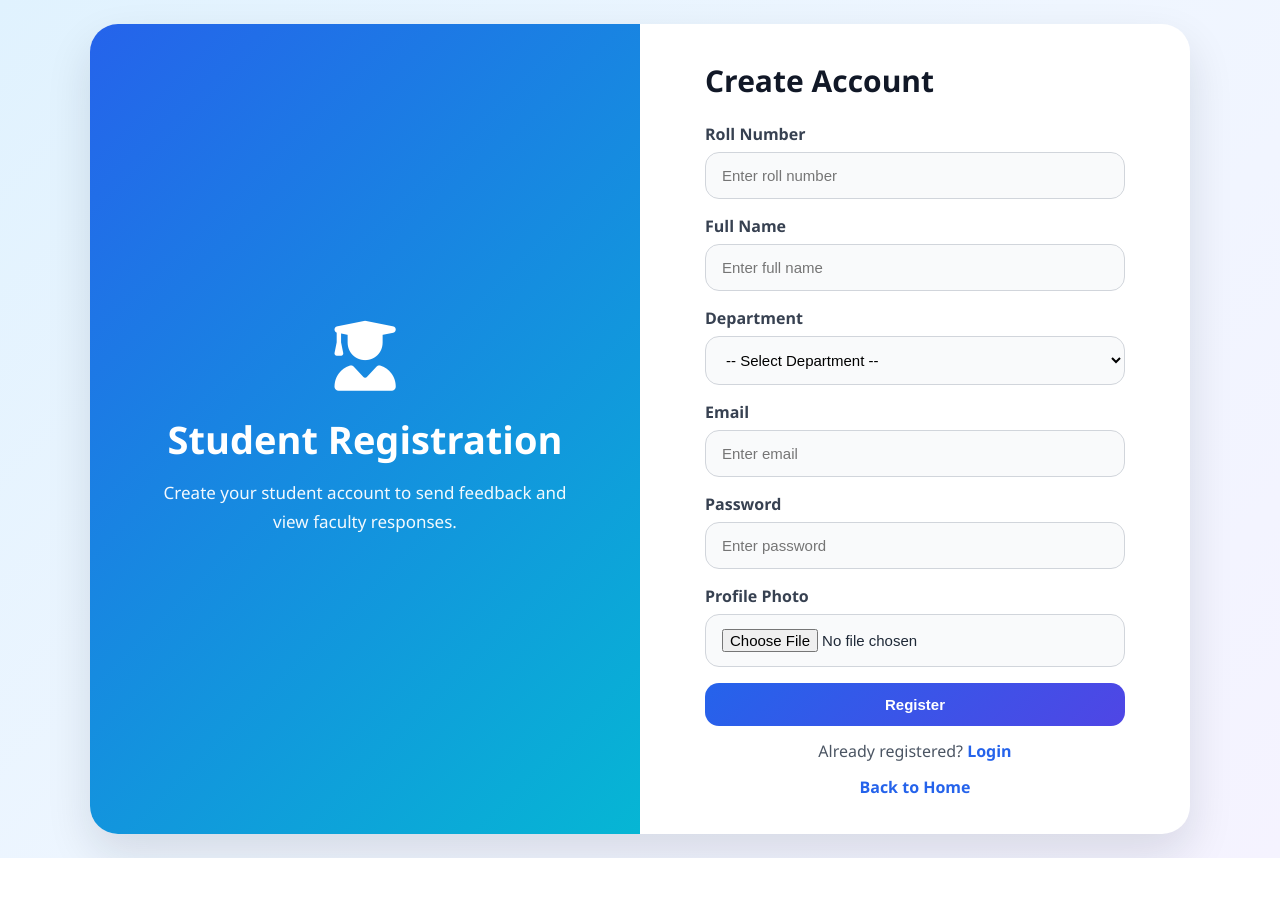
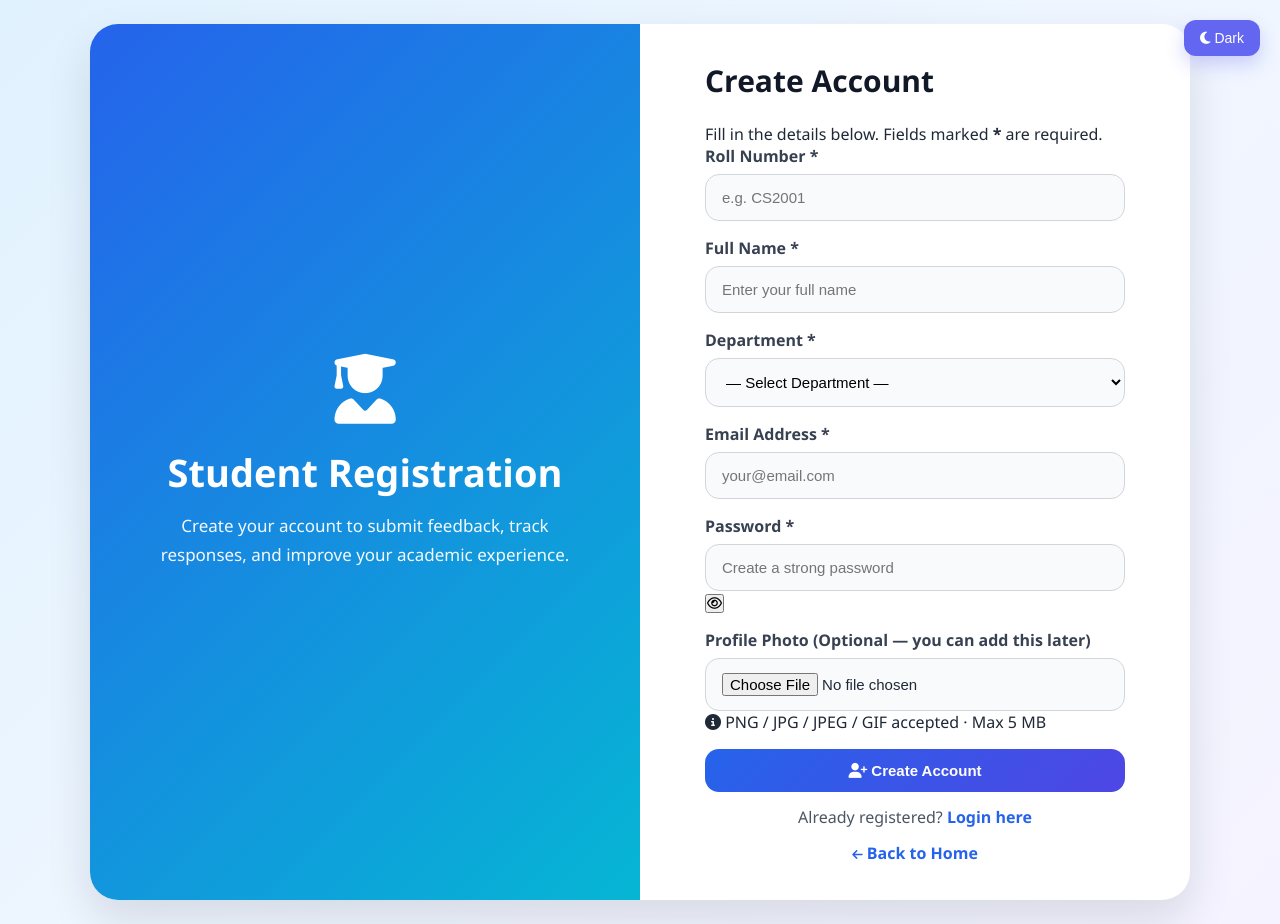
Before and after one commit to Koushindra12/Feedback_System, a Flask app: page /student_register in a window 1280 px wide. Before the commit the page ends 858 px from the top, so only its background shows below. Run offline with Flask 3, Linux system fonts and the light colour scheme.

Commit message:
Enhance student registration form with dark mode
Added a dark mode toggle and enhanced the registration form with additional fields and descriptions.

```diff
--- a/templates/student_register.html
+++ b/templates/student_register.html
@@ -3,47 +3,66 @@
 <head>
   <meta charset="UTF-8">
   <meta name="viewport" content="width=device-width, initial-scale=1.0">
-    <title>Student feedback System | Student Register</title>
+  <meta name="description" content="Student Registration — Create your student account on the Student Feedback System.">
+  <title>Student Feedback System | Student Register</title>
   <link rel="stylesheet" href="{{ url_for('static', filename='style.css') }}">
   <link rel="stylesheet" href="https://cdnjs.cloudflare.com/ajax/libs/font-awesome/6.5.0/css/all.min.css">
 </head>
 <body class="auth-body">
+
+  <!-- Background blobs -->
+  <div class="blob blob-1"></div>
+  <div class="blob blob-2"></div>
+
+  <!-- Dark mode toggle -->
+  <button id="themeToggle" class="theme-btn" aria-label="Toggle dark mode">
+    <i class="fa-solid fa-moon" id="themeIcon"></i>
+    <span id="themeLabel">Dark</span>
+  </button>
+
   <div class="auth-container">
+
+    <!-- Left panel -->
     <div class="auth-left student-gradient">
       <div class="auth-overlay">
         <i class="fa-solid fa-user-graduate auth-big-icon"></i>
         <h1>Student Registration</h1>
-                <p>Create your student account to send feedback and view faculty responses.</p>
+        <p>Create your account to submit feedback, track responses, and improve your academic experience.</p>
       </div>
     </div>
 
+    <!-- Right form panel -->
     <div class="auth-right">
       <div class="auth-form-box">
         <h2>Create Account</h2>
+        <p class="form-sub">Fill in the details below. Fields marked <strong>*</strong> are required.</p>
 
         {% with messages = get_flashed_messages(with_categories=true) %}
           {% if messages %}
             {% for category, message in messages %}
-                      <div class="alert {{ category }}">{{ message }}</div>
+              <div class="alert {{ category }}" role="alert">{{ message }}</div>
             {% endfor %}
           {% endif %}
         {% endwith %}
 
-                <form method="POST" enctype="multipart/form-data">
+        <form method="POST" enctype="multipart/form-data" id="student-register-form" novalidate>
+
           <div class="input-group">
-                        <label>Roll Number</label>
-                        <input type="text" name="roll_no" placeholder="Enter roll number" required>
+            <label for="roll_no">Roll Number <span style="color:var(--error)">*</span></label>
+            <input type="text" id="roll_no" name="roll_no"
+                   placeholder="e.g. CS2001" required autocomplete="off">
           </div>
 
           <div class="input-group">
-                        <label>Full Name</label>
-                        <input type="text" name="name" placeholder="Enter full name" required>
+            <label for="name">Full Name <span style="color:var(--error)">*</span></label>
+            <input type="text" id="name" name="name"
+                   placeholder="Enter your full name" required autocomplete="name">
           </div>
 
           <div class="input-group">
-    <label>Department</label>
-    <select name="department" required>
-        <option value="">-- Select Department --</option>
+            <label for="department">Department <span style="color:var(--error)">*</span></label>
+            <select id="department" name="department" required>
+              <option value="">— Select Department —</option>
               <option value="CSE">CSE</option>
               <option value="Electrical">Electrical</option>
               <option value="Mechanical">Mechanical</option>
@@ -54,27 +73,63 @@
           </div>
 
           <div class="input-group">
-                        <label>Email</label>
-                        <input type="email" name="email" placeholder="Enter email" required>
+            <label for="email">Email Address <span style="color:var(--error)">*</span></label>
+            <input type="email" id="email" name="email"
+                   placeholder="your@email.com" required autocomplete="email">
           </div>
 
           <div class="input-group">
-                        <label>Password</label>
-                        <input type="password" name="password" placeholder="Enter password" required>
+            <label for="password">Password <span style="color:var(--error)">*</span></label>
+            <div class="password-wrapper">
+              <input type="password" id="password" name="password"
+                     placeholder="Create a strong password" required autocomplete="new-password" minlength="6">
+              <button type="button" class="toggle-pw" id="togglePw" aria-label="Show password">
+                <i class="fa-regular fa-eye" id="eyeIcon"></i>
+              </button>
+            </div>
           </div>
 
           <div class="input-group">
-                        <label>Profile Photo</label>
-                        <input type="file" name="profile_photo" accept="image/*">
+            <label for="profile_photo">
+              Profile Photo
+              <span class="optional-label">(Optional — you can add this later)</span>
+            </label>
+            <input type="file" id="profile_photo" name="profile_photo" accept="image/*">
+            <p class="photo-note"><i class="fa-solid fa-circle-info" style="color:var(--primary);"></i> PNG / JPG / JPEG / GIF accepted · Max 5 MB</p>
           </div>
 
-                    <button type="submit" class="btn full-btn">Register</button>
+          <button type="submit" class="btn full-btn" id="register-submit-btn">
+            <i class="fa-solid fa-user-plus"></i> Create Account
+          </button>
         </form>
 
-                <p class="switch-link">Already registered? <a href="{{ url_for('student_login') }}">Login</a></p>
-                <p class="switch-link"><a href="{{ url_for('home') }}">Back to Home</a></p>
+        <p class="switch-link">Already registered? <a href="{{ url_for('student_login') }}" id="go-login">Login here</a></p>
+        <p class="switch-link"><a href="{{ url_for('home') }}" id="go-home"><i class="fa-solid fa-arrow-left" style="font-size:12px;"></i> Back to Home</a></p>
       </div>
     </div>
   </div>
+
+  <script>
+    // Dark mode
+    function applyTheme(dark) {
+      document.body.classList.toggle('dark-mode', dark);
+      document.getElementById('themeIcon').className = dark ? 'fa-solid fa-sun' : 'fa-solid fa-moon';
+      document.getElementById('themeLabel').textContent = dark ? 'Light' : 'Dark';
+      localStorage.setItem('sgf-theme', dark ? 'dark' : 'light');
+    }
+    document.getElementById('themeToggle').addEventListener('click', () => {
+      applyTheme(!document.body.classList.contains('dark-mode'));
+    });
+    applyTheme(localStorage.getItem('sgf-theme') === 'dark');
+
+    // Show / hide password
+    const pwInput = document.getElementById('password');
+    const eyeIcon = document.getElementById('eyeIcon');
+    document.getElementById('togglePw').addEventListener('click', () => {
+      const isHidden = pwInput.type === 'password';
+      pwInput.type = isHidden ? 'text' : 'password';
+      eyeIcon.className = isHidden ? 'fa-regular fa-eye-slash' : 'fa-regular fa-eye';
+    });
+  </script>
 </body>
 </html>
```
Lines whose indentation alone changed are shown as unchanged.
